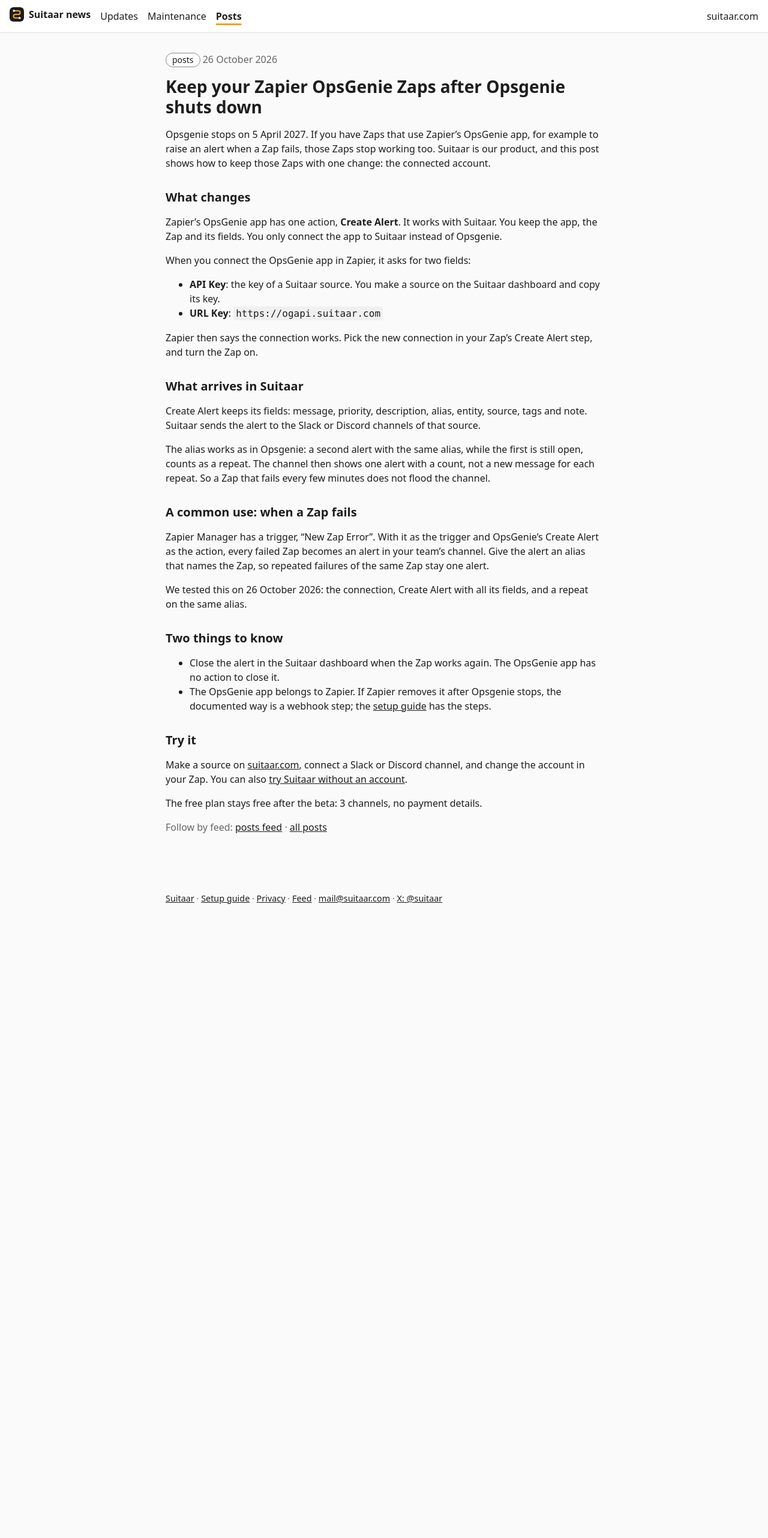
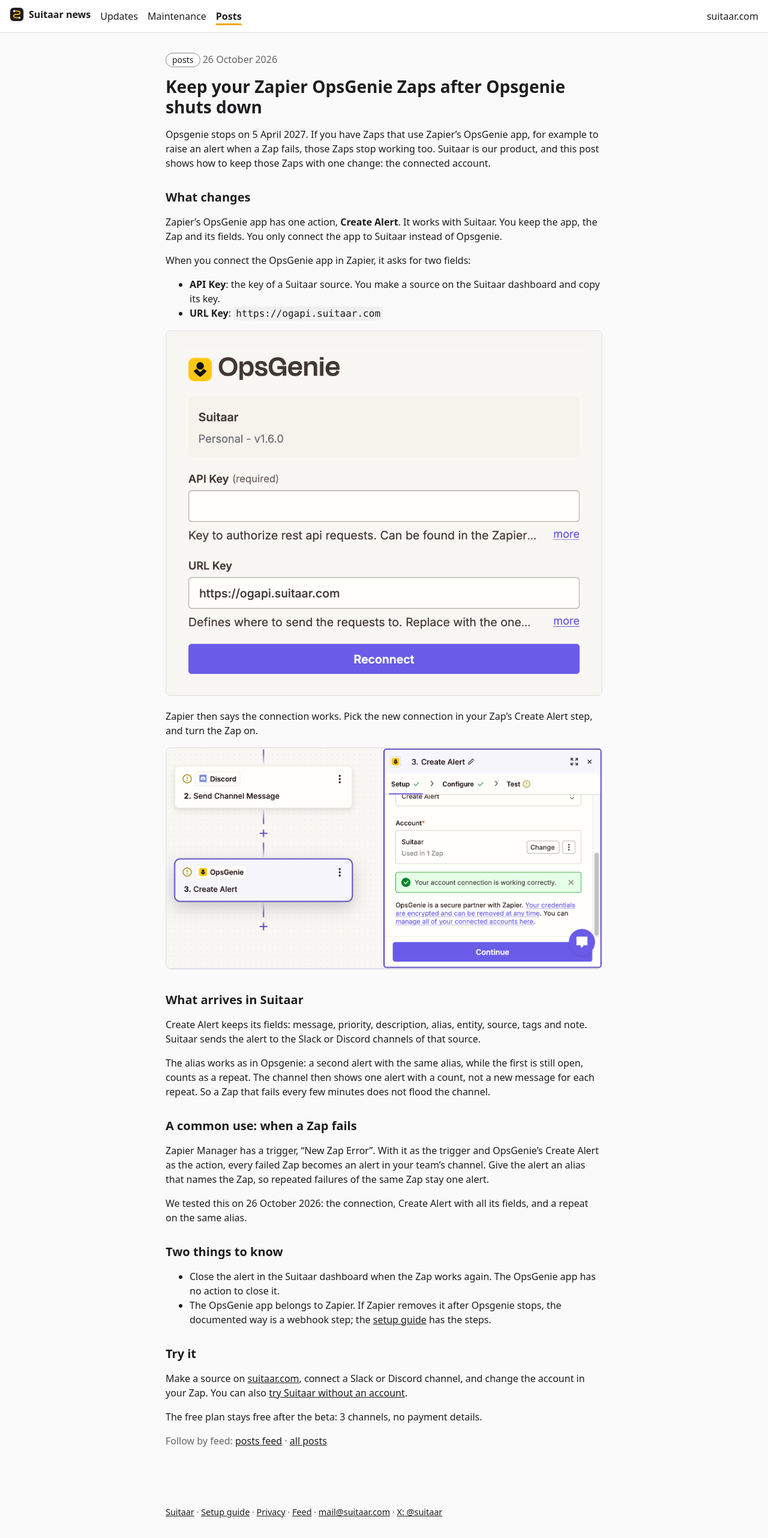
Before and after one commit to Suitaar/news, a Jekyll site: the page built from _posts/2026-10-26-zapier-opsgenie-app-after-opsgenie.md, in a window 1280 px wide. Shown: the whole page at 60% size. Built offline with Jekyll 4.4.1, drawn with Linux system fonts in a browser that asks for light colours; before the commit the page ends 1540 px from its top, so only the background shows below that.

Commit message:
docs: add zapier screenshots to the opsgenie app post

```diff
--- a/_posts/2026-10-26-zapier-opsgenie-app-after-opsgenie.md
+++ b/_posts/2026-10-26-zapier-opsgenie-app-after-opsgenie.md
@@ -16,7 +16,11 @@ When you connect the OpsGenie app in Zapier, it asks for two fields:
 - **API Key**: the key of a Suitaar source. You make a source on the Suitaar dashboard and copy its key.
 - **URL Key**: `https://ogapi.suitaar.com`
 
+![Zapier's OpsGenie connection form, with the API Key empty and the URL Key set to https://ogapi.suitaar.com](/assets/posts/zapier-opsgenie-connect-suitaar.png)
+
 Zapier then says the connection works. Pick the new connection in your Zap's Create Alert step, and turn the Zap on.
+
+![A Zap's OpsGenie Create Alert step with the Suitaar account and the message "Your account connection is working correctly."](/assets/posts/zapier-opsgenie-create-alert-working.png)
 
 ## What arrives in Suitaar
 
--- a/assets/style.css
+++ b/assets/style.css
@@ -40,3 +40,5 @@ ul.posts li:last-child { border-bottom: 0; }
 /* Maintenance window: the app's box; an amber line on top while it is in progress. */
 .window { background: var(--surface); border: 1px solid var(--line); border-radius: 8px; padding: 4px 20px; margin: 0 0 24px; }
 .window.in-progress { box-shadow: inset 0 3px 0 var(--amber); }
+
+img { max-width: 100%; height: auto; border: 1px solid #ddd; border-radius: 8px; }
```
Also changed, not shown: assets/posts/zapier-opsgenie-connect-suitaar.png (added), assets/posts/zapier-opsgenie-create-alert-working.png (added).
